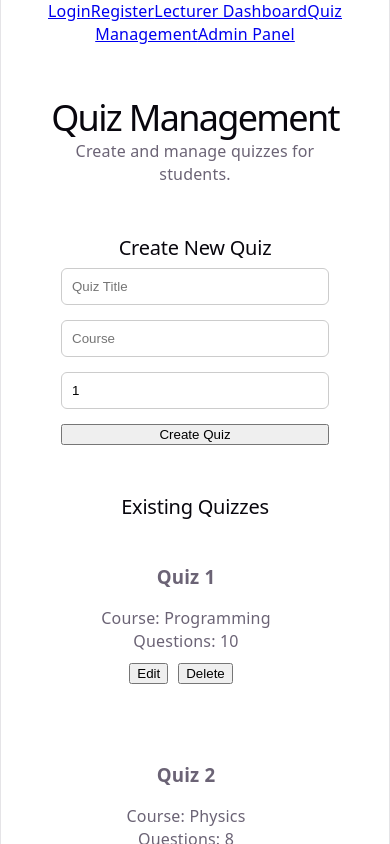
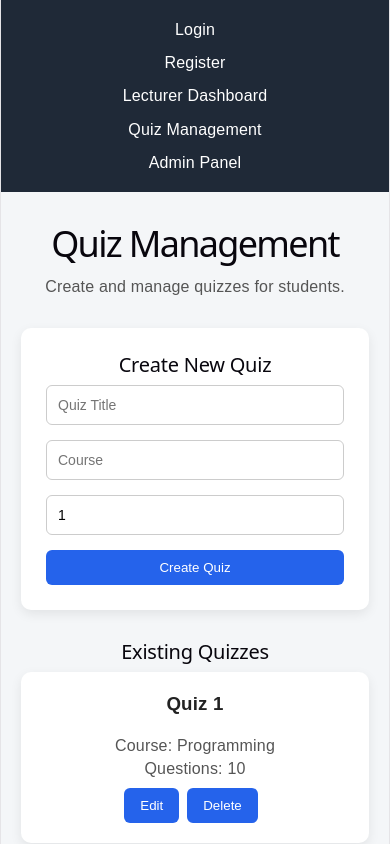
Before and after one commit to Ayanda05-max/Academix, a React (Vite) app in the folder academix-frontend/: page /quiz in a window 390 px wide. Shown: the top 844 px of the page. Built offline with nearby package versions, Linux system fonts and the light colour scheme.

Commit message:
Improve staff frontend styling

```diff
--- a/academix-frontend/src/App.css
+++ b/academix-frontend/src/App.css
@@ -1,59 +1,62 @@
-.courses-page {
-  padding: 40px;
+body {
+  margin: 0;
+  font-family: Arial, sans-serif;
+  background-color: #f4f6f8;
+  color: #222;
 }
 
-.courses-page h1 {
-  margin-bottom: 10px;
+nav {
+  display: flex;
+  gap: 20px;
+  padding: 18px 30px;
+  background-color: #1f2937;
 }
 
-.courses-page > p {
-  margin-bottom: 30px;
+nav a {
+  color: white;
+  text-decoration: none;
+  font-weight: 500;
 }
 
-.course-list {
-  display: flex;
-  gap: 20px;
-  flex-wrap: wrap;
+nav a:hover {
+  text-decoration: underline;
 }
 
-.course-card {
-  background: white;
-  padding: 25px;
-  border-radius: 12px;
-  width: 250px;
-  box-shadow: 0 4px 12px rgba(0, 0, 0, 0.08);
+h1 {
+  color: #1f2937;
 }
 
-.course-card h3 {
-  margin-bottom: 10px;
-}
-
-.course-card p {
-  margin-bottom: 20px;
-}
-
-.course-card button {
-  padding: 10px 18px;
+button {
+  background-color: #2563eb;
+  color: white;
   border: none;
+  padding: 10px 16px;
   border-radius: 6px;
   cursor: pointer;
 }
 
-.course-card button:hover {
-  transform: translateY(-2px);
+button:hover {
+  background-color: #1d4ed8;
 }
+
+input {
+  font-size: 14px;
+}
+
+/* LOGIN */
 
 .login-page {
   width: 350px;
   margin: 60px auto;
   padding: 30px;
-  background: white;
+  background-color: white;
   border-radius: 10px;
+  box-shadow: 0 4px 12px rgba(0, 0, 0, 0.08);
 }
 
 .login-page h1 {
   text-align: center;
-  margin-bottom: 20px;
+  margin-bottom: 25px;
 }
 
 .login-page form {
@@ -63,26 +66,25 @@
 }
 
 .login-page input {
-  padding: 10px;
+  padding: 11px;
   border: 1px solid #ccc;
   border-radius: 6px;
 }
 
-.login-page button {
-  padding: 10px;
-}
+/* REGISTER */
 
 .register-page {
   width: 350px;
   margin: 60px auto;
   padding: 30px;
-  background: white;
+  background-color: white;
   border-radius: 10px;
+  box-shadow: 0 4px 12px rgba(0, 0, 0, 0.08);
 }
 
 .register-page h1 {
   text-align: center;
-  margin-bottom: 20px;
+  margin-bottom: 25px;
 }
 
 .register-page form {
@@ -92,74 +94,64 @@
 }
 
 .register-page input {
-  padding: 10px;
+  padding: 11px;
   border: 1px solid #ccc;
   border-radius: 6px;
 }
 
-.register-page button {
-  padding: 10px;
-}
+/* LECTURER DASHBOARD */
 
 .lecturer-dashboard {
   padding: 40px;
 }
 
-.dashboard-card {
-  background: white;
-  padding: 20px;
-  margin-bottom: 20px;
-  border-radius: 10px;
+.lecturer-dashboard > p {
+  margin-bottom: 30px;
+  color: #555;
 }
 
-.dashboard-card button {
-  margin-top: 10px;
+.dashboard-cards {
+  display: flex;
+  gap: 20px;
+  flex-wrap: wrap;
 }
 
-.admin-panel {
-  padding: 40px;
+.dashboard-card {
+  background-color: white;
+  padding: 22px;
+  border-radius: 10px;
+  width: 250px;
+  box-shadow: 0 4px 12px rgba(0, 0, 0, 0.08);
 }
 
-.admin-panel h1 {
+.dashboard-card h3 {
+  margin-top: 0;
   margin-bottom: 10px;
 }
 
-.admin-panel > p {
-  margin-bottom: 30px;
+.dashboard-card p {
+  color: #555;
+  line-height: 1.5;
 }
 
-.admin-card {
-  background: white;
-  padding: 20px;
-  margin-bottom: 20px;
-  border-radius: 10px;
-}
-
-.admin-card h3 {
-  margin-bottom: 10px;
-}
-
-.admin-card p {
-  margin-bottom: 15px;
-}
+/* QUIZ PAGE */
 
 .quiz-page {
   padding: 40px;
 }
 
-.quiz-page h1 {
-  margin-bottom: 10px;
-}
-
 .quiz-page > p {
+  color: #555;
   margin-bottom: 30px;
 }
 
 .quiz-form {
-  background: white;
-  padding: 20px;
+  background-color: white;
+  padding: 25px;
   border-radius: 10px;
   margin-bottom: 30px;
+  max-width: 500px;
+  box-shadow: 0 4px 12px rgba(0, 0, 0, 0.08);
 }
 
 .quiz-form form {
@@ -169,7 +161,7 @@
 }
 
 .quiz-form input {
-  padding: 10px;
+  padding: 11px;
   border: 1px solid #ccc;
   border-radius: 6px;
 }
@@ -181,56 +173,34 @@
 }
 
 .quiz-card {
-  background: white;
+  background-color: white;
   padding: 20px;
   border-radius: 10px;
   width: 250px;
+  box-shadow: 0 4px 12px rgba(0, 0, 0, 0.08);
+}
+
+.quiz-card h3 {
+  margin-top: 0;
+}
+
+.quiz-card p {
+  color: #555;
 }
 
 .quiz-card button {
-  margin-right: 10px;
-  margin-top: 10px;
+  margin-right: 8px;
+  margin-top: 8px;
 }
 
-.lecturer-dashboard {
-  padding: 40px;
-}
-
-.lecturer-dashboard > p {
-  margin-bottom: 30px;
-}
-
-.dashboard-cards {
-  display: flex;
-  gap: 20px;
-  flex-wrap: wrap;
-}
-
-.dashboard-card {
-  background: white;
-  padding: 20px;
-  border-radius: 10px;
-  width: 250px;
-}
-
-.dashboard-card h3 {
-  margin-bottom: 10px;
-}
-
-.dashboard-card p {
-  margin-bottom: 15px;
-}
-
-.dashboard-card button {
-  padding: 10px 15px;
-  cursor: pointer;
-}
+/* ADMIN PANEL */
 
 .admin-panel {
   padding: 40px;
 }
 
 .admin-panel > p {
+  color: #555;
   margin-bottom: 30px;
 }
 
@@ -242,15 +212,47 @@
 }
 
 .admin-card {
-  background: white;
+  background-color: white;
   padding: 20px;
   border-radius: 10px;
+  width: 250px;
   margin-bottom: 20px;
-  width: 250px;
+  box-shadow: 0 4px 12px rgba(0, 0, 0, 0.08);
 }
 
-.admin-card button {
-  margin-top: 10px;
-  padding: 10px 15px;
-  cursor: pointer;
+.admin-card h3 {
+  margin-top: 0;
 }
+
+.admin-card p {
+  color: #555;
+  line-height: 1.5;
+}
+
+/* RESPONSIVE DESIGN */
+
+@media (max-width: 700px) {
+  nav {
+    flex-direction: column;
+    gap: 10px;
+  }
+
+  .login-page,
+  .register-page {
+    width: auto;
+    margin: 30px 20px;
+  }
+
+  .lecturer-dashboard,
+  .quiz-page,
+  .admin-panel {
+    padding: 20px;
+  }
+
+  .dashboard-card,
+  .quiz-card,
+  .admin-card {
+    width: 100%;
+    box-sizing: border-box;
+  }
+}
```
